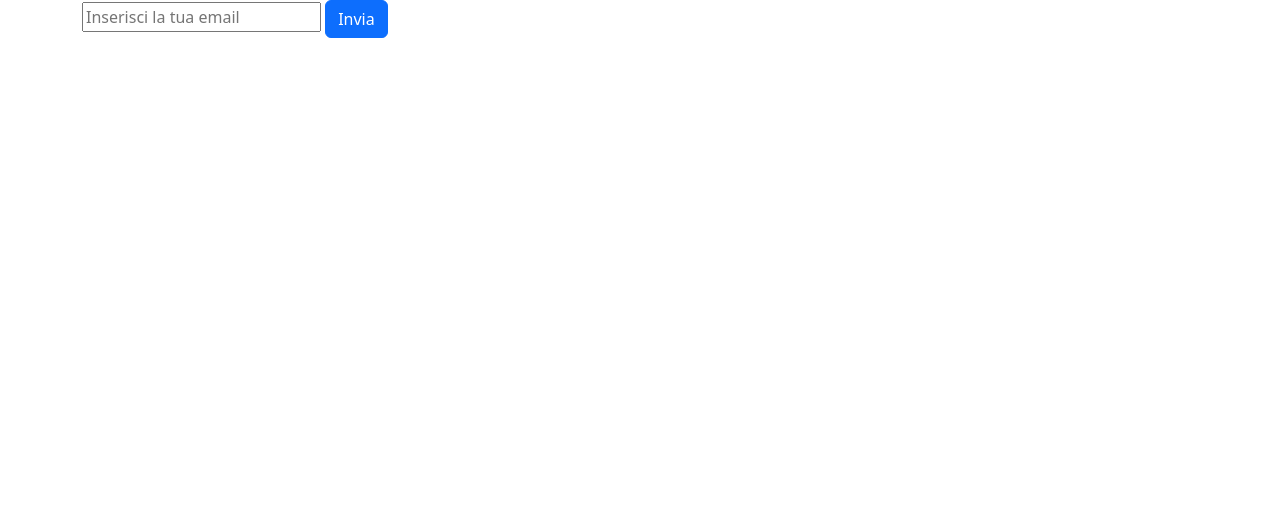
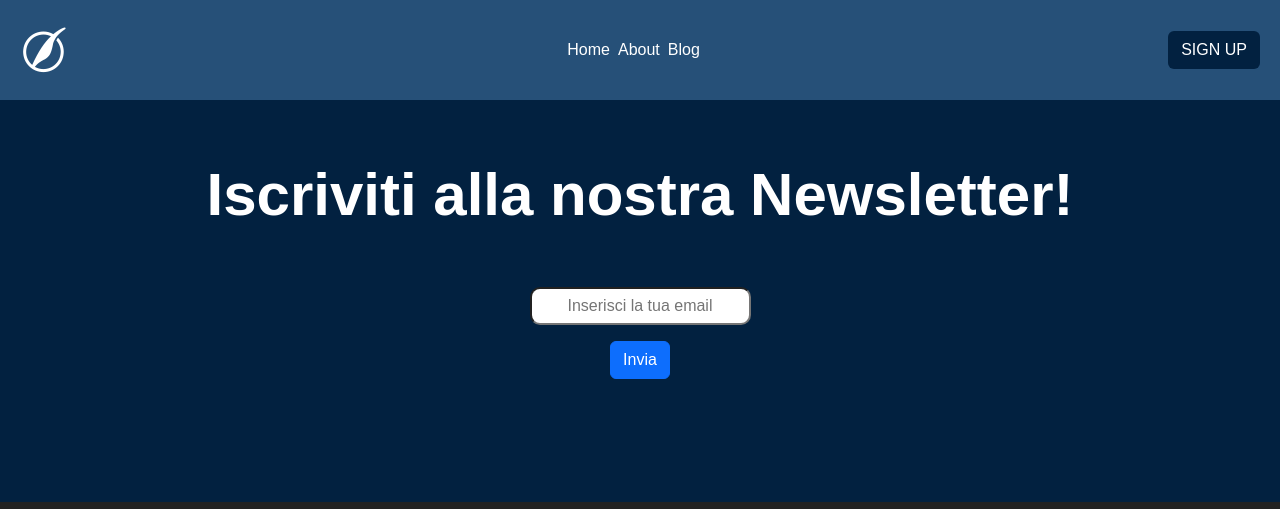
Before and after one commit to LuigiRiva99/php-iscrizione-newsletter, a PHP site: page / in a window 1280 px wide. Shown: the top 509 px of the page. Run offline with PHP 8.4, Linux system fonts and the light colour scheme; some libraries are stand-ins or nearby versions.

Commit message:
ADD: header, footer and style

```diff
--- /dev/null
+++ b/footer.php
@@ -0,0 +1,52 @@
+<footer>
+    <div class="container">
+        <div class="row">
+            <div class="company_info col-3 align-center">
+                <img src="../assets/img/cropped-Group-39-2x.png" alt="">
+                <p>Lorem ipsum dolor sit amet consectetur adipisicing elit. Cupiditate, tempora.</p>
+            </div>
+            <div class="company_links col-3 text-center">
+                <h5>QUICK LINKS</h5>
+                <AppDivider/>
+                <ul class="p-0">
+                    <li><a href="#">Home</a></li>
+                    <li><a href="#">About</a></li>
+                    <li><a href="#">Blog</a></li>
+                    <li><a href="#">Qwerty</a></li>
+                </ul>
+            </div>
+            <div class="company_contacts col-3 text-center">
+                <h5>CONTACTS</h5>
+                <ul class="p-0">
+                    <li>Patricia C.Amedee 4401 Waldeck Street <br> Grapevine Nashville, TX 76051
+                    </li>
+                    <li>info@yourdomain.com</li>
+                    <li>+99 (0) 101 0000 888</li>
+                </ul>
+            </div>
+            <div class="company_map col-3 text-center">
+                <h5>SOCIALS</h5>
+                <ul class="socials-icons d-flex gap-2 justify-content-center p-0">
+                    <li><a href="#"><img src="https://img.icons8.com/glyph-neue/64/FFFFFF/twitter-squared.png" alt="twitter-squared" alt=""></a></li>
+                    <li><a href="#"><img src="https://img.icons8.com/glyph-neue/64/FFFFFF/facebook.png" alt=""></a></li>
+                    <li><a href="#"><img src="https://img.icons8.com/ios/24/FFFFFF/instagram-new--v1.png" alt=""></a></li>
+                    <li><a href="#"><img src="https://img.icons8.com/ios-filled/24/FFFFFF/pinterest--v1.png" alt=""></a></li>
+                    <li><a href="#"><img src="https://img.icons8.com/external-tal-revivo-bold-tal-revivo/24/FFFFFF/external-youtube-is-an-american-video-sharing-and-now-googles-subsidiaries-logo-bold-tal-revivo.png" alt=""></a></li>
+                </ul>
+            </div>
+        </div>
+    </div>
+</footer>
+
+<style>
+    footer{
+        background-color: #222222;
+        color: white;
+        padding-top: 30px;
+    }
+
+    .socials-icons li{
+        height: 24px;
+        width: 24px;
+    }
+</style>
--- /dev/null
+++ b/header.php
@@ -0,0 +1,54 @@
+<header>
+    <div class="header_container">
+        <div class="header_nav d-flex align-center">
+            <div class="logo mb-0" >
+                <i class="fa-brands fa-pied-piper"></i>
+            </div>
+            <ul class="link_list d-flex gap-2 mb-0">
+                <li>
+                    <a href="#">Home</a>
+                </li>
+                <li>
+                    <a href="#">About</a>
+                </li>
+                <li>
+                    <a href="#">Blog</a>
+                </li>
+            </ul>
+            <div class="search_bar">
+                <button class="btn ms_button">SIGN UP</button>
+            </div>
+        </div>
+    </div>
+</header>
+
+<style>
+p{
+    margin-bottom: 0;
+}
+
+header{
+    background-color: #265078;
+    color: white;
+}
+.header_nav{
+    height: 100px;
+    justify-content: space-between;
+    align-items: center;
+    padding: 10px 20px;
+}
+
+.logo i{
+    font-size: 50px;
+}
+
+.ms_button{
+    background-color: #022140;
+    color: white;
+    border: 1px solid transparent;
+}
+
+.ms_button:hover{
+   border: 1px solid white;
+}
+</style>
--- a/index.php
+++ b/index.php
@@ -15,11 +15,21 @@ $email = $_POST['email'] ?? null;
     <link href="https://cdn.jsdelivr.net/npm/bootstrap@5.3.3/dist/css/bootstrap.min.css" rel="stylesheet" integrity="sha384-QWTKZyjpPEjISv5WaRU9OFeRpok6YctnYmDr5pNlyT2bRjXh0JMhjY6hW+ALEwIH" crossorigin="anonymous">
 </head>
 <body>
+    <div class="app d-flex flex-column">
+        <?php
+        include __DIR__ . '/header.php'
+        ?>
         <main>
-        <div class="container">
-            <form action="" method="POST">
-                <input type="email" name="email" placeholder="Inserisci la tua email">
-                <button type="submit" class="btn btn-primary">Invia</button>
+            <section class="subsciption p-5">
+                <div class="container sub_container d-flex flex-column justify-content-center align-items-center">
+                    <div class="text-center">
+                        <h1>Iscriviti alla nostra Newsletter!</h1>
+                    </div>
+                    <div class="row">
+                        <div class="col m-5">
+                            <form action="" method="POST" class="d-flex flex-column justify-content-center align-items-center ms_form">
+                                <input type="email" name="email" placeholder="Inserisci la tua email" class="ms_mail">
+                                <button type="submit" class="btn btn-primary m-3">Invia</button>
                                 <?php
                                     //includo il file utilities
                                     include __DIR__ . '/utilities.php';
@@ -28,7 +38,70 @@ $email = $_POST['email'] ?? null;
                                 ?>
                             </form>
                         </div>
+                    </div>
+                </div>
+            </section>
         </main>
+        <?php
+        include __DIR__ . '/footer.php'
+        ?>
+    </div>
+    <script src="https://kit.fontawesome.com/f5e507a464.js" crossorigin="anonymous"></script>
     <script src="https://cdn.jsdelivr.net/npm/bootstrap@5.3.3/dist/js/bootstrap.bundle.min.js" integrity="sha384-YvpcrYf0tY3lHB60NNkmXc5s9fDVZLESaAA55NDzOxhy9GkcIdslK1eN7N6jIeHz" crossorigin="anonymous"></script>
 </body>
 </html>
+
+<style>
+
+.app{
+    height: 100vh;
+}
+/* reset */
+* {
+	margin: 0;
+	padding: 0;
+	box-sizing: border-box;
+	font-family: 'Quicksand', sans-serif;
+}
+
+img {
+	max-width: 100%;
+    max-height: 100%;
+}
+
+a {
+	text-decoration: none;
+    color: inherit;
+}
+
+menu,
+ul,
+ol {
+	list-style: none;
+}
+
+main{
+    height:100%;
+}
+/* subscription section */
+.subsciption{
+    background-color: #022140;
+    height: 100%
+}
+
+.sub_container {
+    height: 100%
+}
+
+h1{
+    color: white;
+    font-size: 60px;
+    font-weight: bold;
+}
+
+.ms_mail{
+    padding: 5px;
+    border-radius: 10px;
+    text-align: center;
+}
+</style>
```
Lines whose indentation alone changed are shown as unchanged.
